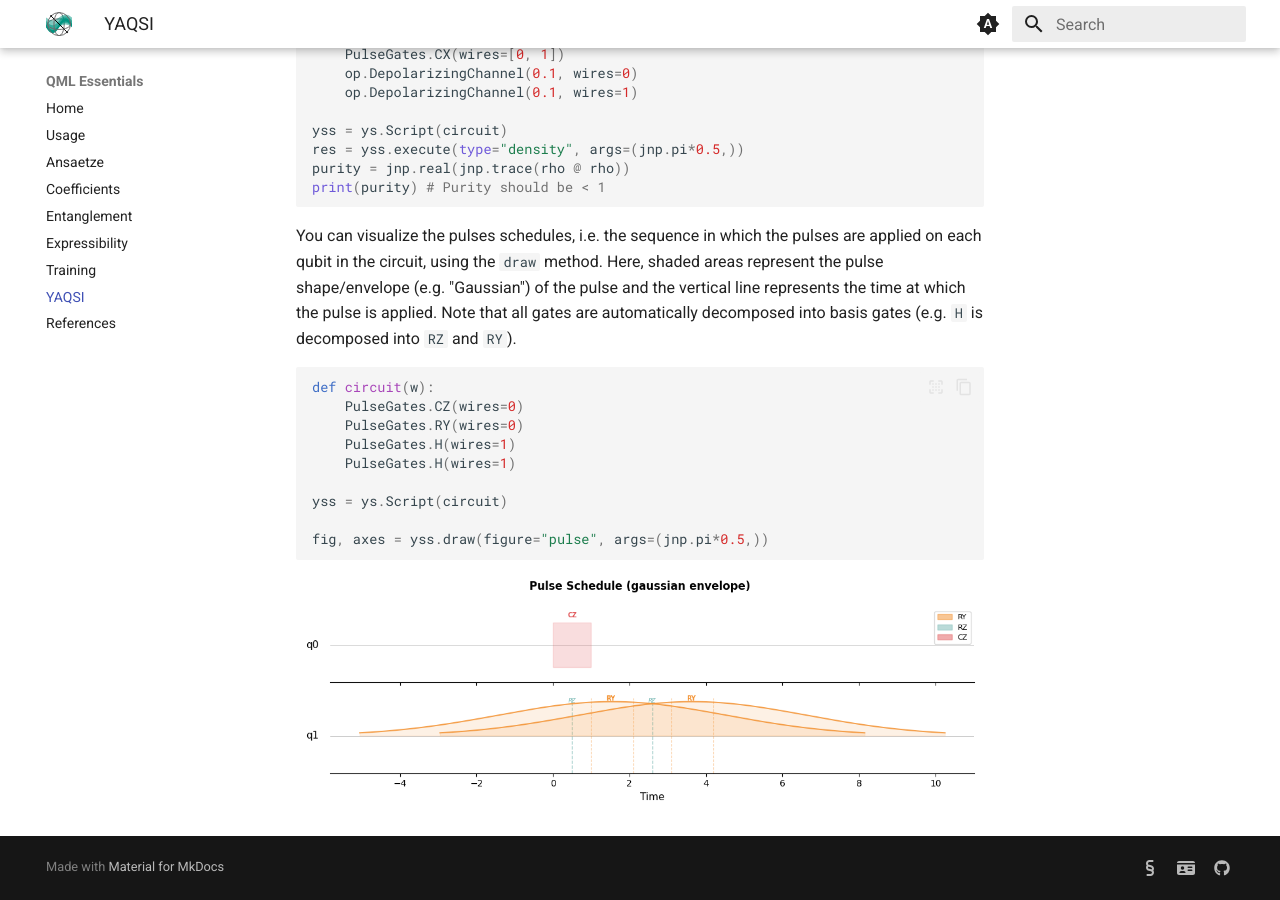
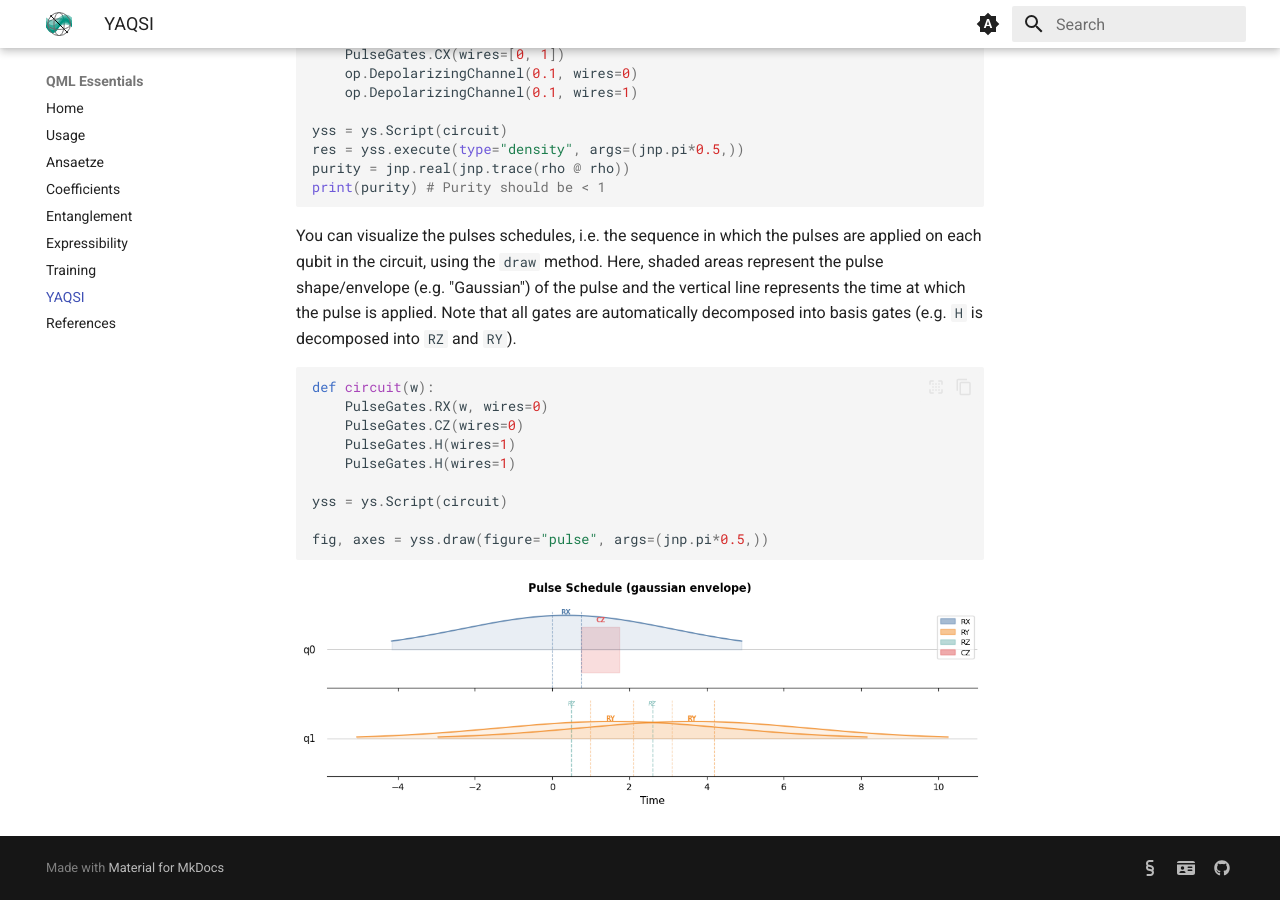
Before and after one commit to cirKITers/qml-essentials, an MkDocs documentation site: the page built from docs/yaqsi.md, in a window 1280 px wide and 900 px high, scrolled down 3741 px. Built offline with MkDocs 1.6.1 and Material for MkDocs 9.7.7, drawn with Linux system fonts in a browser that asks for light colours.

Commit message:
fig up
Signed-off-by: Melvin Strobl <lc3267@kit.edu>

````diff
--- a/docs/yaqsi.md
+++ b/docs/yaqsi.md
@@ -151,8 +151,8 @@ Note that all gates are automatically decomposed into basis gates (e.g. `H` is d
 
 ```python
 def circuit(w):
+    PulseGates.RX(w, wires=0)
     PulseGates.CZ(wires=0)
-    PulseGates.RY(wires=0)
     PulseGates.H(wires=1)
     PulseGates.H(wires=1)
 
````
Also changed, not shown: docs/figures/pulse_schedule_dark.png, docs/figures/pulse_schedule_light.png, docs/yaqsi.ipynb.
